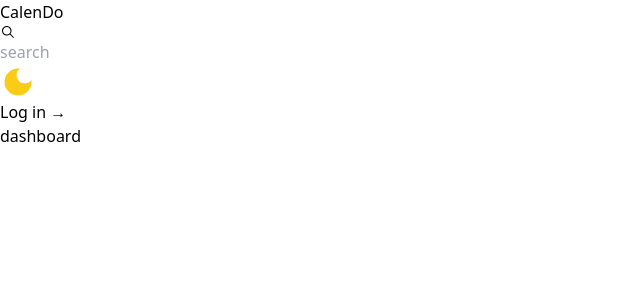
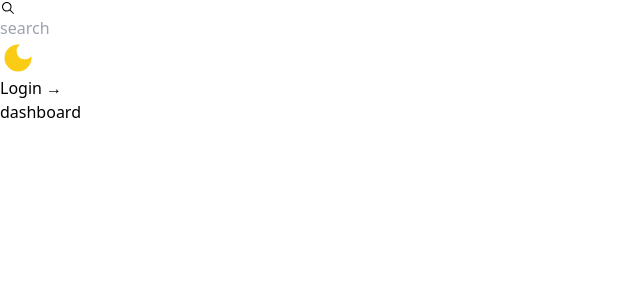
Before and after one commit to jm-316/calendo, a React (Vite) app: page / in a window 1280 px wide. Shown: the top 300 px of the page, without its empty margins (0-640 px from the left). Built offline with nearby package versions, Linux system fonts and the light colour scheme.

Commit message:
header 수정

```diff
--- a/src/components/Header.tsx
+++ b/src/components/Header.tsx
@@ -1,4 +1,3 @@
-import { Link } from "react-router-dom";
 import { MdDarkMode } from "react-icons/md";
 import { IoIosSearch, IoMdSunny } from "react-icons/io";
 
@@ -9,22 +8,14 @@ interface HeaderProps {
 
 export default function Header({ dark, darkSetButton }: HeaderProps) {
   return (
-    <header className={`bg-white border-b-2 ${dark ? "dark" : ""}`}>
-      <nav className="mx-auto flex max-w-7xl items-center justify-between p-4 lg:px-8">
-        <div className="hidden lg:block lg:flex-1">
-          <Link to="/" className="-m-1.5 p-1.5">
-            <span className="text-xl italic font-bold text-purple-500">
-              CalenDo
-            </span>
-          </Link>
-        </div>
-
-        <div className="flex items-center gap-x-3 w-7/12 relative lg:flex md:mx-auto">
+    <header className={`bg-white w-11/12 ${dark ? "dark" : ""}`}>
+      <nav className="flex items-center justify-between py-4 mx-auto">
+        <div className="flex items-center gap-x-3 w-7/12 relative lg:flex ">
           <div className="absolute left-2 top-[13px] ">
             <IoIosSearch />
           </div>
           <input
-            className={`block w-full rounded-md border-2 py-1.5 pl-7 pr-20 placeholder:text-gray-400 lg:placeholder:text-lg ${
+            className={`placeholder-opacity-0 block w-full rounded-md border-2 py-1.5 pl-7  ${
               dark ? "dark" : ""
             }`}
             placeholder="search"
@@ -39,12 +30,15 @@ export default function Header({ dark, darkSetButton }: HeaderProps) {
             )}
           </div>
         </div>
-        <div className="flex items-center justify-end lg:flex-1 px-8">
+        <div className="flex items-center justify-end text-sm">
           <button
-            className={`font-semibold leading-6 text-gray-900  ${
+            className={`font-semibold leading-6 text-gray-900 ${
               dark ? "dark" : ""
             }`}>
-            Log in <span aria-hidden="true">&rarr;</span>
+            Login{" "}
+            <span aria-hidden="true" className="hidden lg:inline-block">
+              &rarr;
+            </span>
           </button>
         </div>
       </nav>
```
